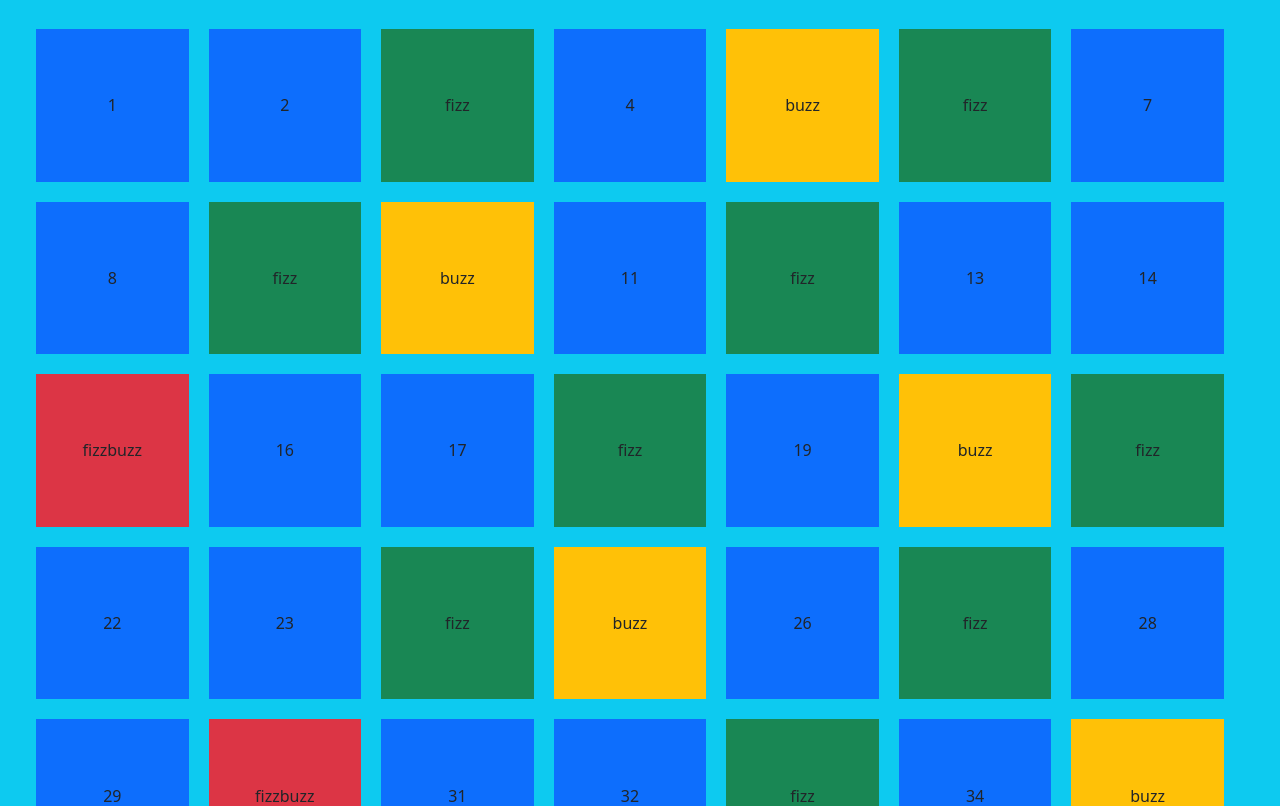
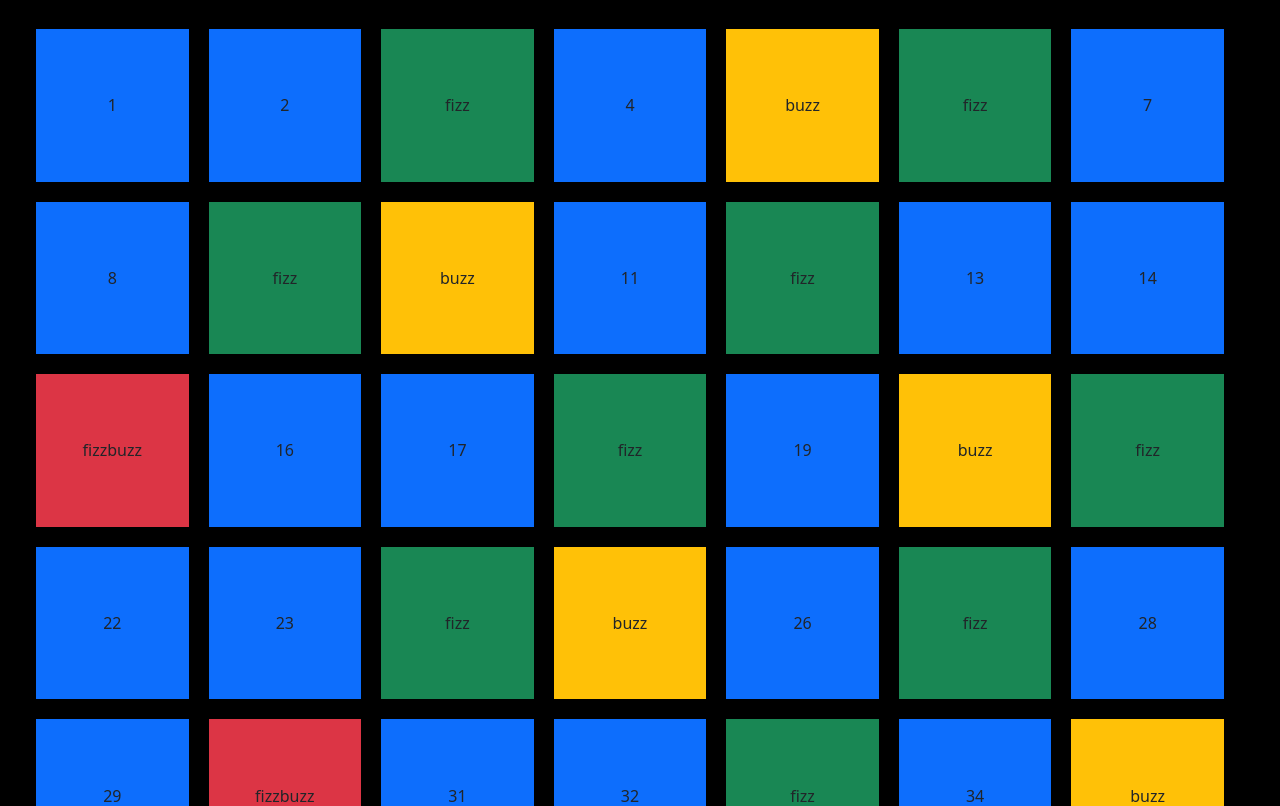
Before and after one commit to GiacomoMilitello/js-fizzbuzz, a plain HTML site: page index.html in a window 1280 px wide. Shown: the part 115-921 px from the top of the page. Drawn offline with nearby package versions, Linux system fonts and the light colour scheme.

Commit message:
bg black

```diff
--- a/index.html
+++ b/index.html
@@ -7,7 +7,7 @@
     <link href="https://cdn.jsdelivr.net/npm/bootstrap@5.3.2/dist/css/bootstrap.min.css" rel="stylesheet" integrity="sha384-T3c6CoIi6uLrA9TneNEoa7RxnatzjcDSCmG1MXxSR1GAsXEV/Dwwykc2MPK8M2HN" crossorigin="anonymous">
     <link rel="stylesheet" href="./assets/css/style.css">
 </head>
-<body class="bg-info px-5">
+<body class="bg-black px-5">
     <h1 class="text-white text-center my-5">FizzBuzzDOM</h1>
     <ul class="list list-unstyled row"></ul>
 
```
